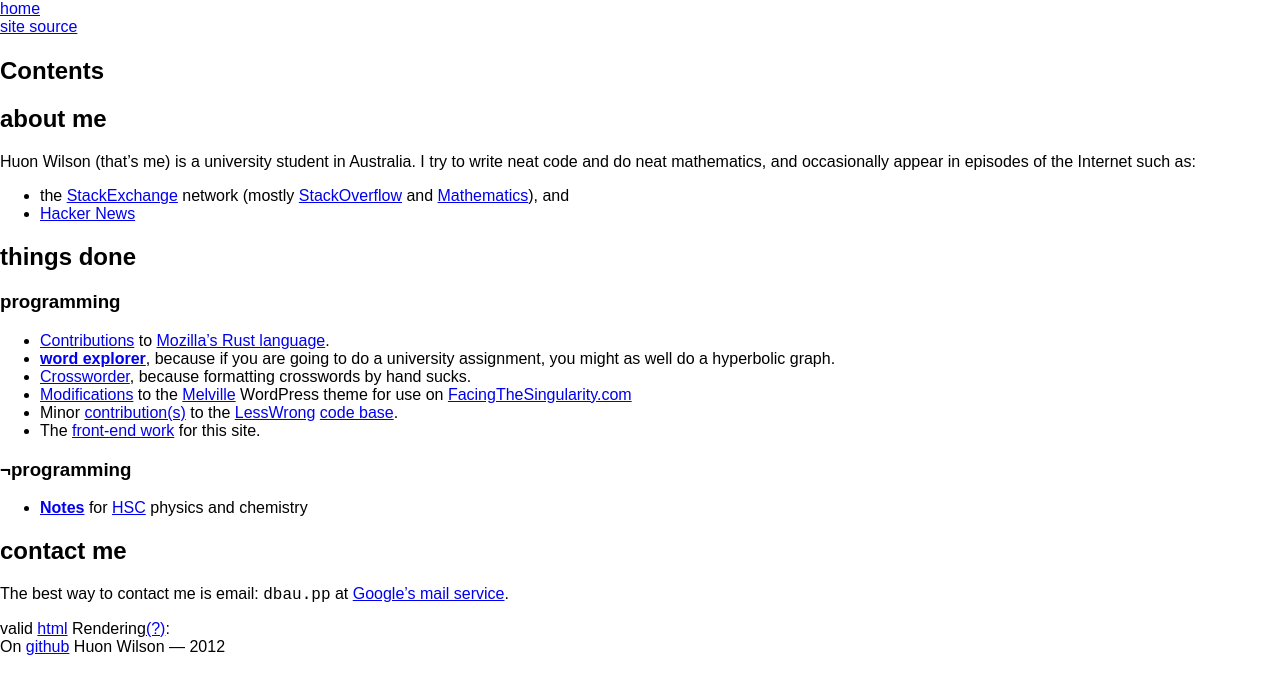
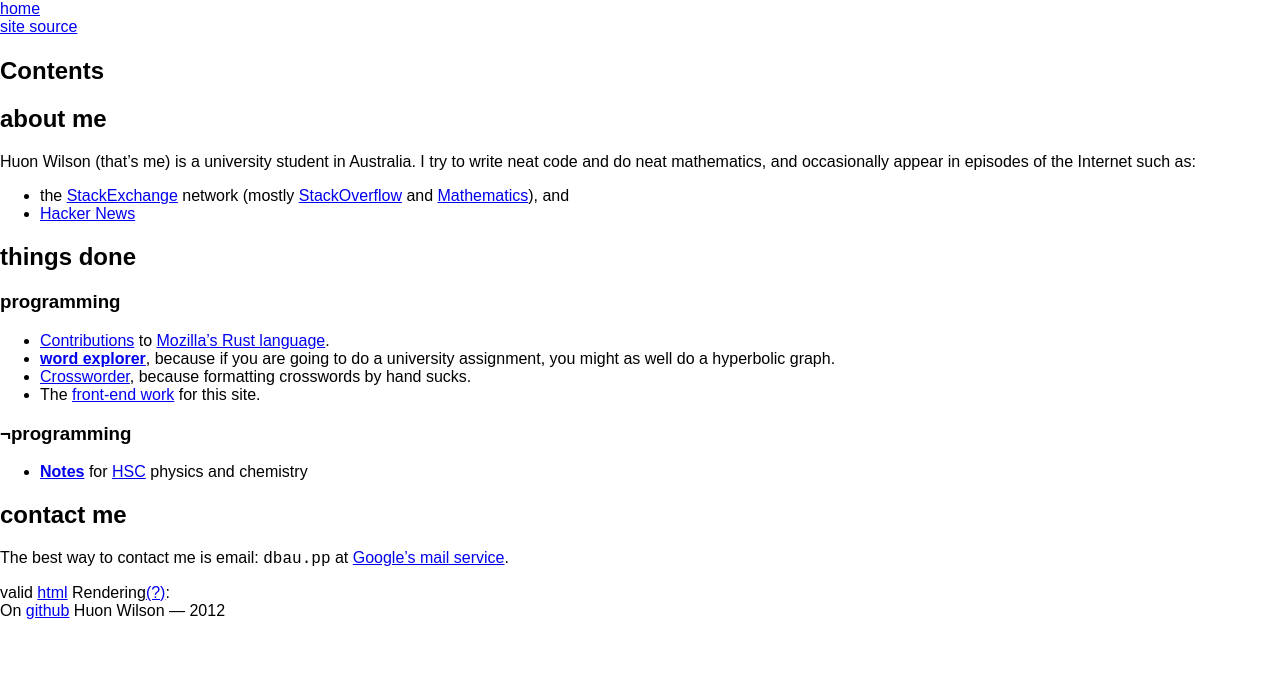
Before and after one commit to huonw/huonw.github.io, a Jekyll site: the page built from index.md, in a window 1280 px wide. Shown: the top 694 px of the page. Built offline with Jekyll 4.4.1, drawn with Linux system fonts in a browser that asks for light colours; comment, search, counter and statistics services are not loaded.

Commit message:
github account name change!

```diff
--- a/_config.yml
+++ b/_config.yml
@@ -1,7 +1,7 @@
 safe: true
 pygments: true
 lsi: false
-title: dbaupp@github
+title: huonw@github
 markdown: kramdown
 
 kramdown:
--- a/_layouts/default.html
+++ b/_layouts/default.html
@@ -28,7 +28,7 @@
 	</span>
       </div>
       <div class="right">
-        <span class="no-print"><a href="https://github.com/dbaupp/dbaupp.github.com">site source</a></span>
+        <span class="no-print"><a href="https://github.com/huonw/huonw.github.io">site source</a></span>
       </div>
     </div>
   </div>
@@ -50,14 +50,14 @@
     <div class="top">
       <div class="left">
 	<span class="valid no-print">valid
-	  <a href="http://validator.w3.org/check?uri=http%3A%2F%2Fdbaupp.github.com{{page.url | escape_once }}">html</a>
+	  <a href="http://validator.w3.org/check?uri=http%3A%2F%2Fhuonw.github.io{{page.url | escape_once }}">html</a>
 	</span>
 	<span class="no-print">
 	  Rendering<a href="/rendering.html" title="Explanation">(?)</a>: <span id="screen-ind"></span>
 	</span>
       </div>
       <div class="right">
-	  <span class='no-print'>On <a href="https://github.com/dbaupp">github</a></span>
+	  <span class='no-print'>On <a href="https://github.com/huonw">github</a></span>
 	  <span>Huon Wilson &mdash; <span class="date">2012</span></span>
       </div>
     </div>
--- a/index.md
+++ b/index.md
@@ -17,17 +17,12 @@
 ## things done
 
 ### programming
-- [Contributions](https://github.com/dbaupp/rust) to
+- [Contributions](https://github.com/mozilla/rust/commits/incoming?author=huonw) to
   [Mozilla's Rust language](https://github.com/mozilla/rust).
 - **[word explorer](http://www.ug.it.usyd.edu.au/~hwil7821/assignment3/form.html)**, because if you are
   going to do a university assignment, you might as well do a hyperbolic graph.
-- [Crossworder](https://github.com/dbaupp/crossworder), because formatting crosswords by hand sucks.
-- [Modifications](https://github.com/dbaupp/melville-facing-the-singularity-edition) to the
-  [Melville](http://madebyraygun.com/wordpress/themes/melville/) WordPress theme for use on
-  [FacingTheSingularity.com](http://facingthesingularity.com/)
-- Minor [contribution(s)](https://github.com/dbaupp/lesswrong) to the [LessWrong](http://lesswrong.com/)
-  [code base](https://github.com/tricycle/lesswrong).
-- The [front-end work](https://github.com/dbaupp/dbaupp.github.com) for this site.
+- [Crossworder](https://github.com/huonw/crossworder), because formatting crosswords by hand sucks.
+- The [front-end work](https://github.com/huonw/huonw.github.com) for this site.
 
 ### &not;programming
 {:title="not programming"}
```
Also changed, not shown: other parts of _layouts/default.html (+1 -1 lines).
